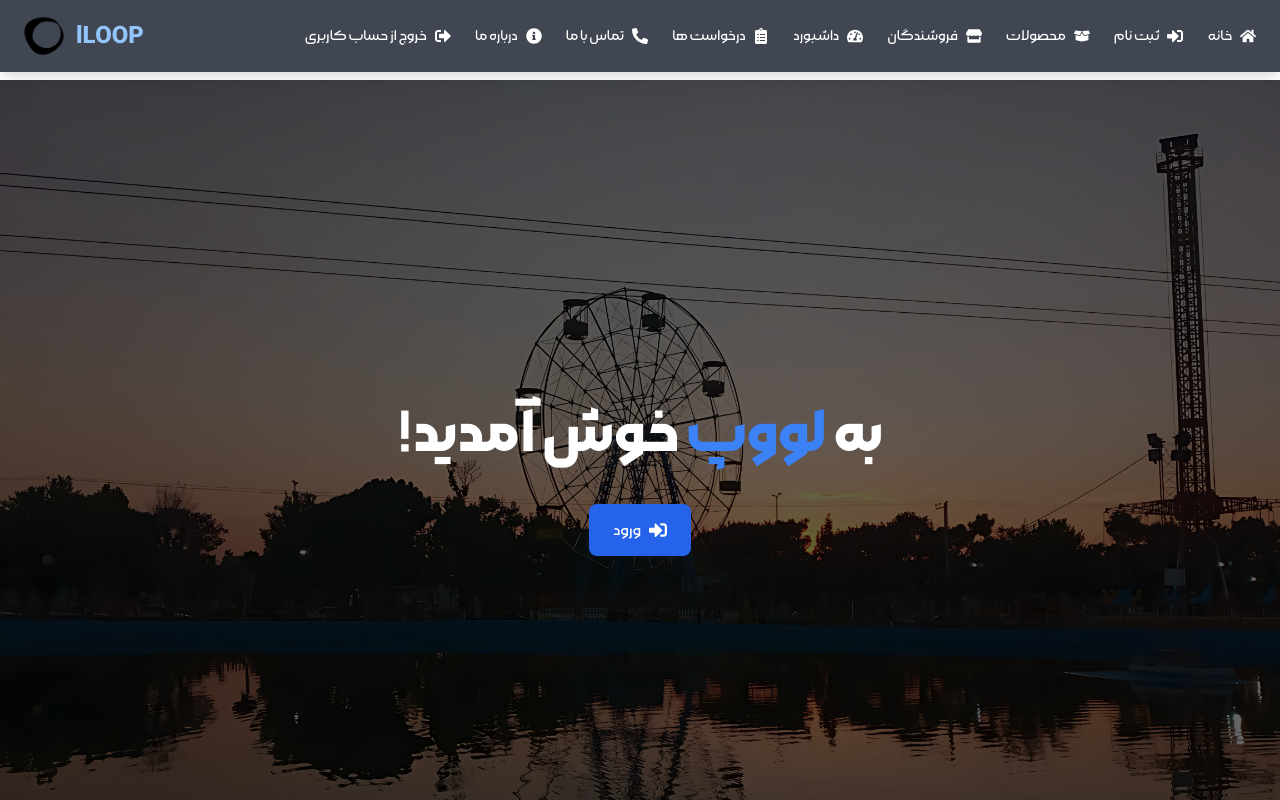
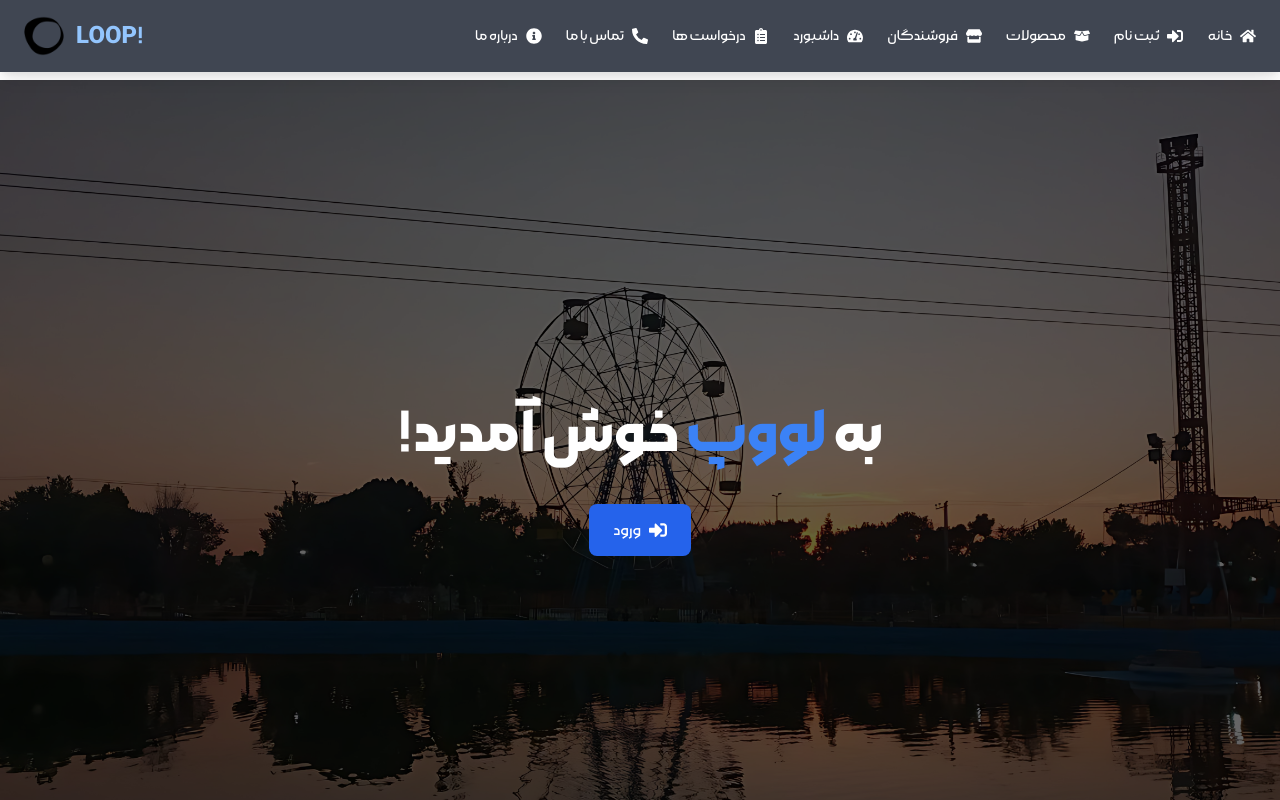
Before and after one commit to mohammadmalekzadeh/loop-ui, a React (Create React App) app: page / in a window 1280 px wide. Shown: the top 800 px of the page. Built offline with nearby package versions, Linux system fonts and the light colour scheme; no server answers.

Commit message:
update logo name

```diff
--- a/public/index.html
+++ b/public/index.html
@@ -24,7 +24,7 @@
       work correctly both with client-side routing and a non-root public URL.
       Learn how to configure a non-root public URL by running `npm run build`.
     -->
-    <title>lLOOP</title>
+    <title>LOOP!</title>
   </head>
   <body>
     <noscript>You need to enable JavaScript to run this app.</noscript>
--- a/src/components/layout/Navbar.js
+++ b/src/components/layout/Navbar.js
@@ -19,12 +19,11 @@ export default function Navbar() {
               className="w-10 h-10 rounded-2xl"
             />
             <h1 className="text-2xl font-bold text-blue-300">
-              <Link to="/">lLOOP</Link>
+              <Link to="/">LOOP!</Link>
             </h1>
           </div>
           {/* Desktop Link*/}
           <div className="hidden md:flex space-x-6 items-center">
-            <Link to="/dashboard/settings#logout" className="hover:text-blue-400 flex items-center gap-2 right-farsi"><FaSignOutAlt /> خروج از حساب کاربری</Link>
             <Link to="/about-us" className="hover:text-blue-400 flex items-center gap-2 right-farsi"><FaInfoCircle /> درباره ما</Link>
             <Link to="/contact-us" className="hover:text-blue-400 flex items-center gap-2 right-farsi"><FaPhoneAlt /> تماس با ما</Link>
             <Link to="/dashboard/requests" className="hover:text-blue-400 flex items-center gap-2 right-farsi"><FaClipboardList /> درخواست ها</Link>
@@ -54,7 +53,6 @@ export default function Navbar() {
             <Link to="/dashboard/requests" onClick={toggleMenu} className="hover:text-blue-400 flex items-center gap-2"><FaClipboardList /> درخواست ها</Link>
             <Link to="/contact-us" onClick={toggleMenu} className="hover:text-blue-400 flex items-center gap-2"><FaPhoneAlt /> تماس با ما</Link>
             <Link to="/about-us" onClick={toggleMenu} className="hover:text-blue-400 flex items-center gap-2"><FaInfoCircle /> درباره ما</Link>
-            <Link to="/dashboard/settings#logout" onClick={toggleMenu} className="hover:text-blue-400 flex items-center gap-2"><FaSignOutAlt /> خروج از حساب کاربری</Link>
           </div>
         )}
       </nav>
```
